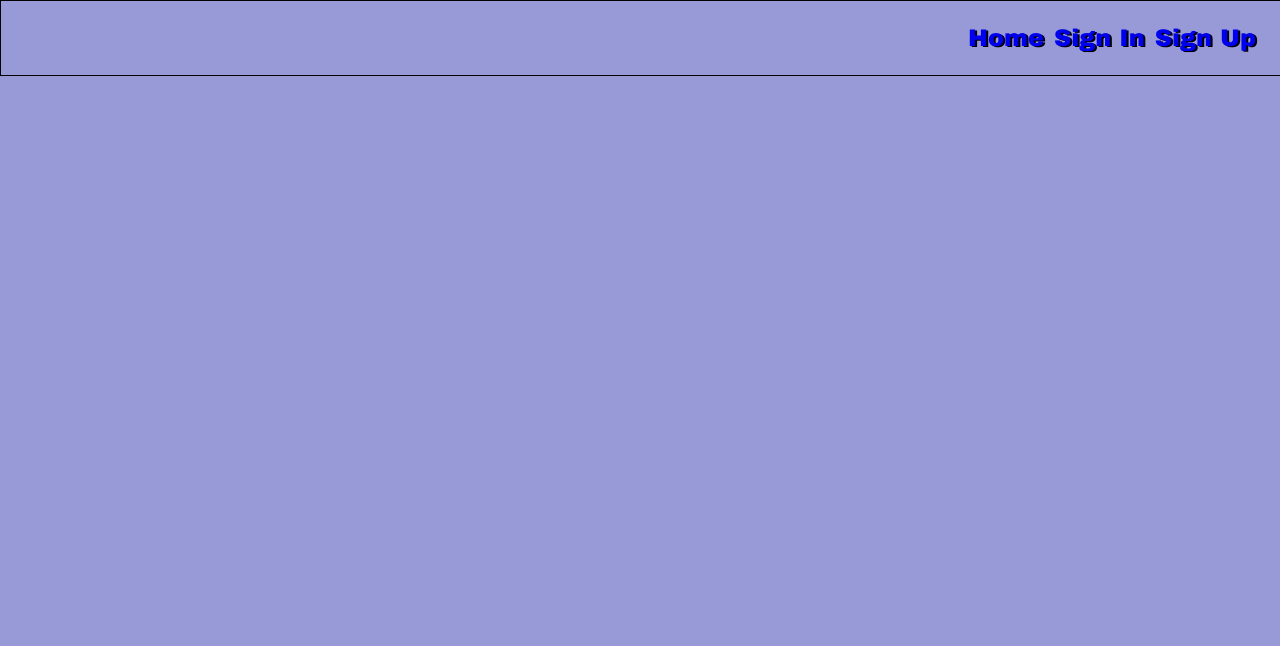
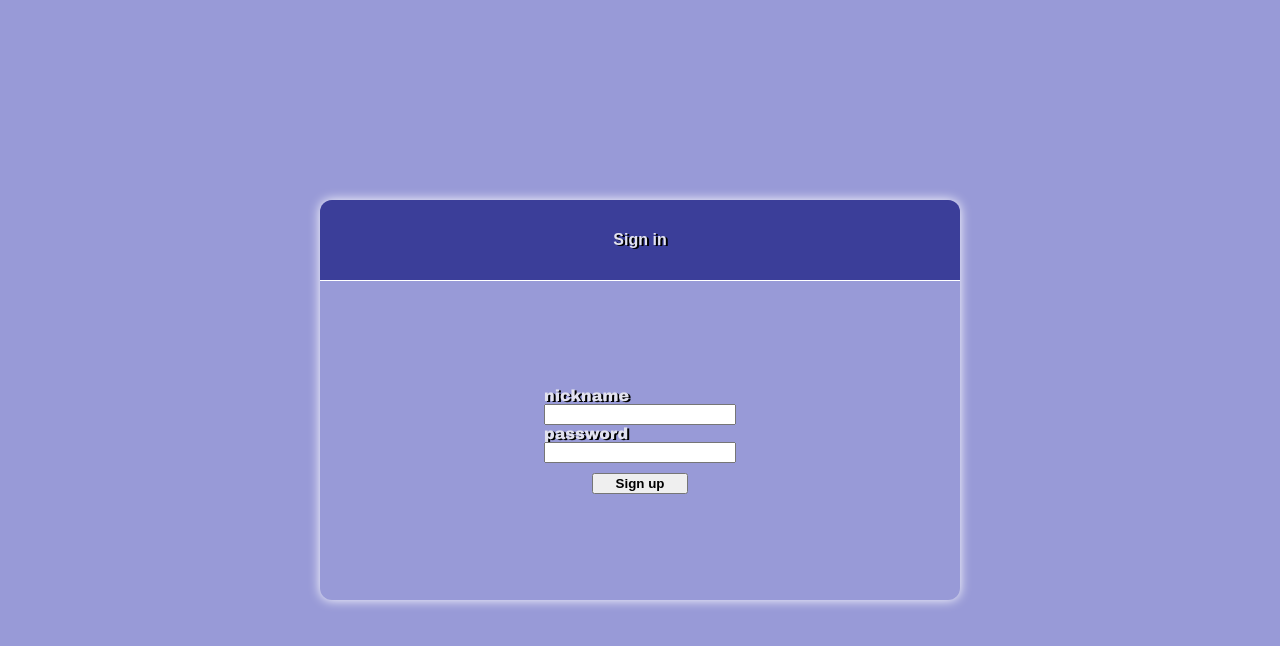
Before and after one commit to DanielPolyansky/webpack2.0, a React app: page /sign_up in a window 1280 px wide. Built offline with nearby package versions, Linux system fonts and the light colour scheme.

Commit message:
initial forms

```diff
--- a/client/components/SignIn.js
+++ b/client/components/SignIn.js
@@ -1,9 +1,42 @@
 import React from 'react';
 
 export default class SignIn extends React.Component {
+        constructor(props){
+        super(props);
+        this.state = {
+            nick: '',
+            pass: '',
+        }
+
+        this.onChange = this.onChange.bind(this);
+        this.onSubmit= this.onSubmit.bind(this);
+    }
+
+    onChange(e){
+        this.setState(
+            {[e.target.name]: e.target.value },
+        )
+    }
+    onSubmit(e){
+        e.preventDefault();
+        console.log(this.state);
+    }
+
+
     render() {
         return (
-            <h1 id="sign-in">Sign In</h1>
+        <div className="sign-form">
+            <span id="sign-up-tab" className="m-tab l-tab m-sign-up l-sign-up"><p>Sign in</p></span>
+            <div className="m-content-sign l-content-sign">
+                    <form id="sign-up-form" onSubmit={this.onSubmit}>
+                        <label htmlFor="nick">nickname</label>
+                        <input type="text" name = "nick" value={this.state.nick} onChange={this.onChange}/>
+                        <label htmlFor="password">password</label>
+                        <input type="password" name="pass" value={this.state.pass} onChange={this.onChange}/>
+                        <input type="submit" value="Sign up" />
+                    </form>
+            </div>
+        </div>
         );
     }
 }
--- a/client/components/SignUp.js
+++ b/client/components/SignUp.js
@@ -1,9 +1,48 @@
 import React from 'react';
 
 export default class SignUp extends React.Component {
+
+    constructor(props){
+        super(props);
+        this.state = {
+            nick: '',
+            email: '',
+            pass: '',
+            confPass: ''
+        }
+
+        this.onChange = this.onChange.bind(this);
+        this.onSubmit= this.onSubmit.bind(this);
+    }
+
+    onChange(e){
+        this.setState(
+            {[e.target.name]: e.target.value },
+        )
+    }
+    onSubmit(e){
+        e.preventDefault();
+        console.log(this.state);
+    }
+
     render() {
         return (
-            <h1>Sign Up</h1>
+        <div className="sign-form">
+            <span id="sign-up-tab" className="m-tab l-tab m-sign-up l-sign-up"><p>Sign up</p></span>
+            <div className="m-content-sign l-content-sign">
+                    <form id="sign-up-form" onSubmit={this.onSubmit}>
+                        <label htmlFor="email">email address</label>
+                        <input type="email" name = "email" value={this.state.email} onChange={this.onChange} />
+                        <label htmlFor="nick">nickname</label>
+                        <input type="text" name = "nick" value={this.state.nick} onChange={this.onChange}/>
+                        <label htmlFor="password">password</label>
+                        <input type="password" name="pass" value={this.state.pass} onChange={this.onChange}/>
+                        <label htmlFor="mail">pass confirm</label>
+                        <input type="password" name="confPass" value={this.state.confPass}  onChange={this.onChange}/>
+                        <input type="submit" value="Sign up" />
+                    </form>
+            </div>
+        </div>
         );
     }
 }
--- a/client/index.js
+++ b/client/index.js
@@ -2,7 +2,7 @@ import React from 'react';
 import ReactDOM from 'react-dom';
 import './styles/index.scss';
 import App from './components/App';
+import SignUp from './components/SignUp';
+import SignIn from './components/SignIn';
 
-
-
-ReactDOM.render(<App />, document.getElementById('app'));
+ReactDOM.render(<SignIn/>, document.getElementById('app'));
--- a/client/styles/startpagestyle/_base.scss
+++ b/client/styles/startpagestyle/_base.scss
@@ -32,7 +32,16 @@ li {
     display: inline;
     margin: 5px;
 }
-
+.sign-form {
+  position: absolute;
+  top: 25%;
+  left: 50%;
+  transform: translate(-50%);
+  width: 50%;
+  height: 50%;;
+  border-radius: $nav-border-radius;
+  box-shadow: $nav-box-shadows;
+}
 form{
     display: flex;
     flex-direction: column;
--- a/client/styles/startpagestyle/_layout.scss
+++ b/client/styles/startpagestyle/_layout.scss
@@ -12,7 +12,7 @@
 
 }
 .l-sign-up{
-    right:0;
+text-align: center;
 }
 .l-content-sign{
     position: absolute;
--- a/client/styles/startpagestyle/_media-queries.scss
+++ b/client/styles/startpagestyle/_media-queries.scss
@@ -1,11 +1,11 @@
 @media only screen and (max-height: 550px) {
-    nav{
+    .sign-form{
         top:20%;
         height:70%;
     }
 }
 @media only screen and (max-width: 780px) {
-    nav{
+    .sign-form{
         width:70%;
     }
 }
@@ -15,7 +15,7 @@
     }
 }
 @media only screen and (max-height: 380px) {
-    nav{
+    .sign-form{
         top:10%;
         height: 270px;
     }
@@ -24,7 +24,7 @@
     }
 }
 @media only screen and (max-width: 340px) {
-    nav{
+    .sign-form{
         width: 240px;
     }
 }
--- a/client/styles/startpagestyle/_module.scss
+++ b/client/styles/startpagestyle/_module.scss
@@ -6,16 +6,14 @@
     width: 50%;
 }
 .m-tab{
-    width: 50%;
     height: 20%;
+    width: 100%;
     background-color: $tab-bg-color;
     border-radius: $tab-border-radies;
     border-bottom:$tab-border-bottom;
     font-family: $tab-font-family;
 }
-.m-sign-up{
-    background-color: inherit;
-}
+
 .m-content-sign{
     width: 100%;
     height: 80%;
```
Also changed, not shown: 1 other file.
